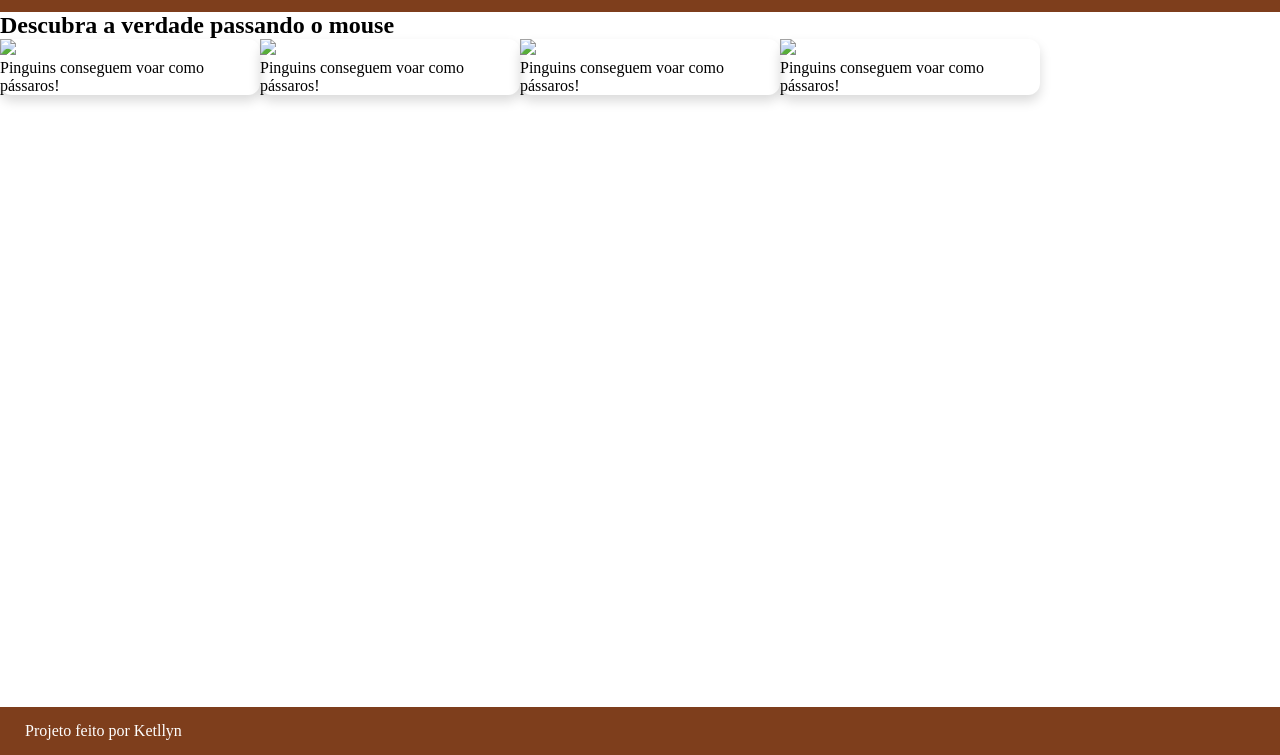
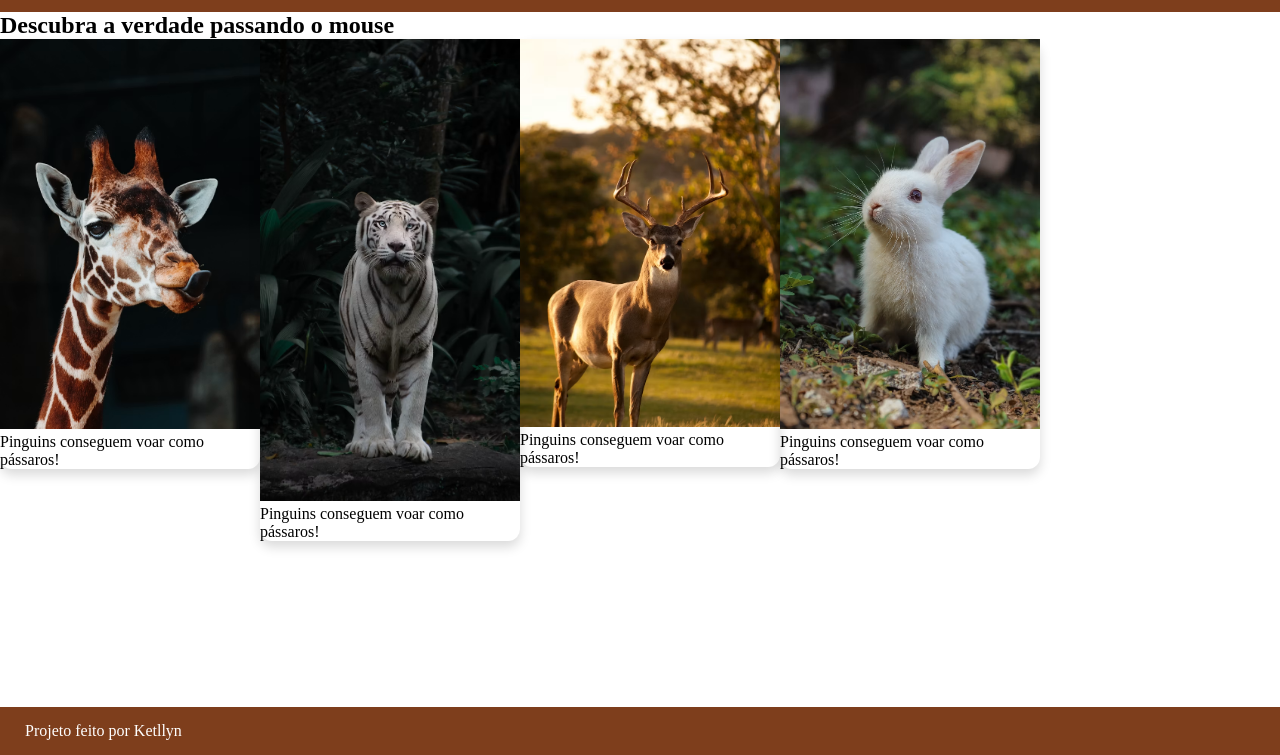
Before and after one commit to ketllynk/flashcard, a plain HTML site: page index.html in a window 1280 px wide. Shown: the part 45-800 px from the top of the page. Drawn offline with Linux system fonts and the light colour scheme.

Commit message:
img index

```diff
--- a/index.html
+++ b/index.html
@@ -23,7 +23,7 @@
             <article class="cartao">
                 <div class="cartao-interno">
                     <div class="cartao-frente">
-                        <img src="img/kety.avif" all="abstrata"class="cartao-imagem">
+                        <img src="img/kety3.avif" all="abstrata"class="cartao-imagem">
                         <p>Pinguins conseguem voar como pássaros!</p>
                     </div>
                     <div class="cartao-verso">
@@ -37,11 +37,11 @@
  <article class="cartao">
                 <div class="cartao-interno">
                     <div class="cartao-frente">
-                        <img src="img/kety.avif" all="abstrata"class="cartao-imagem">
+                        <img src="img/kety4.avif" all="abstrata"class="cartao-imagem">
                         <p>Pinguins conseguem voar como pássaros!</p>
                     </div>
                     <div class="cartao-verso">
-                        <img src="img/kety2.avif" all="abstrata"class="cartao-imagem">
+                        <img src="img/kety5.avif" all="abstrata"class="cartao-imagem">
                         <p>Pinguins não voam, mas são excelentes nadadores.</p>
                     </div>
                 </div>
@@ -49,11 +49,11 @@
              <article class="cartao">
                 <div class="cartao-interno">
                     <div class="cartao-frente">
-                        <img src="img/kety.avif" all="abstrata"class="cartao-imagem">
+                        <img src="img/kety6.avif" all="abstrata"class="cartao-imagem">
                         <p>Pinguins conseguem voar como pássaros!</p>
                     </div>
                     <div class="cartao-verso">
-                        <img src="img/kety2.avif" all="abstrata"class="cartao-imagem">
+                        <img src="img/kety7.avif" all="abstrata"class="cartao-imagem">
                         <p>Pinguins não voam, mas são excelentes nadadores.</p>
                     </div>
                 </div>
@@ -61,11 +61,11 @@
              <article class="cartao">
                 <div class="cartao-interno">
                     <div class="cartao-frente">
-                        <img src="img/kety.avif" all="abstrata"class="cartao-imagem">
+                        <img src="img/kety8.avif" all="abstrata"class="cartao-imagem">
                         <p>Pinguins conseguem voar como pássaros!</p>
                     </div>
                     <div class="cartao-verso">
-                        <img src="img/kety2.avif" all="abstrata"class="cartao-imagem">
+                        <img src="img/kety9.avif" all="abstrata"class="cartao-imagem">
                         <p>Pinguins não voam, mas são excelentes nadadores.</p>
                     </div>
                 </div>
```
